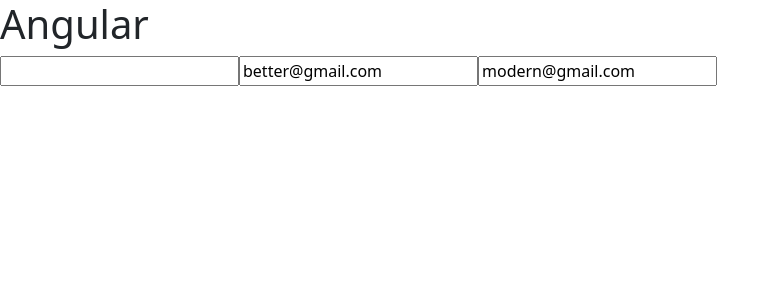
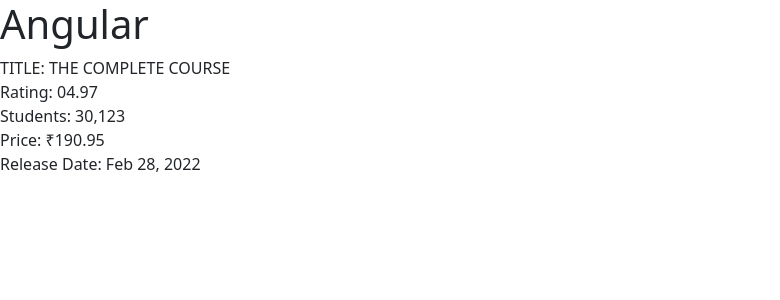
Before and after one commit to hello-arun/Angular-Tutorial, an Angular app in the folder my-app/: page / in a window 1280 px wide. Shown: the top 300 px of the page, without its empty margins (0-780 px from the left). Built offline with nearby package versions, Linux system fonts and the light colour scheme.

Commit message:
pipe presented

```diff
--- a/my-app/src/app/courses.component.ts
+++ b/my-app/src/app/courses.component.ts
@@ -4,25 +4,19 @@
 @Component({
     selector: 'courses', // div class=> . id=>#
     template: `
-    <input #email (keyup.enter)="onKeyUpOld(email.value)" />
-    <input [value]="betterEmail" (keyup.enter)="betterEmail = ($any($event.target).value); onKeyUpBetter()" />
-    <input  [(ngModel)]="modernEmail" (keyup.enter)="onKeyUpModern()"/>
-    `
-    // [()] Two way binding Banana in a Box model.
-
+{{"Title: "+course.title | uppercase}} <br/>
+{{"Rating: "+(course.rating | number:'2.1-2')}} <br/>
+{{"Students: "+(course.students|number)}} <br/>
+{{"Price: "+(course.price|currency:'INR':true:'3.2-2')}} <br/>
+{{"Release Date: "+(course.releaseDate|date:'mediumDate')}} <br/>
+`
 })
 export class CoursesComponent {
-
-    betterEmail = "better@gmail.com"
-    modernEmail = "modern@gmail.com"
-
-    onKeyUpOld(email: string) {
-        console.log(email);
-    }
-    onKeyUpBetter() {
-        console.log(this.betterEmail);
-    }
-    onKeyUpModern() {
-        console.log(this.modernEmail);
+    course = {
+        title: "The complete course",
+        rating: 4.9745,
+        students: 30123,
+        price: 190.95,
+        releaseDate: new Date(2022,1,28)
     }
 }
```
Also changed, not shown: my-app/src/app/README.md.
